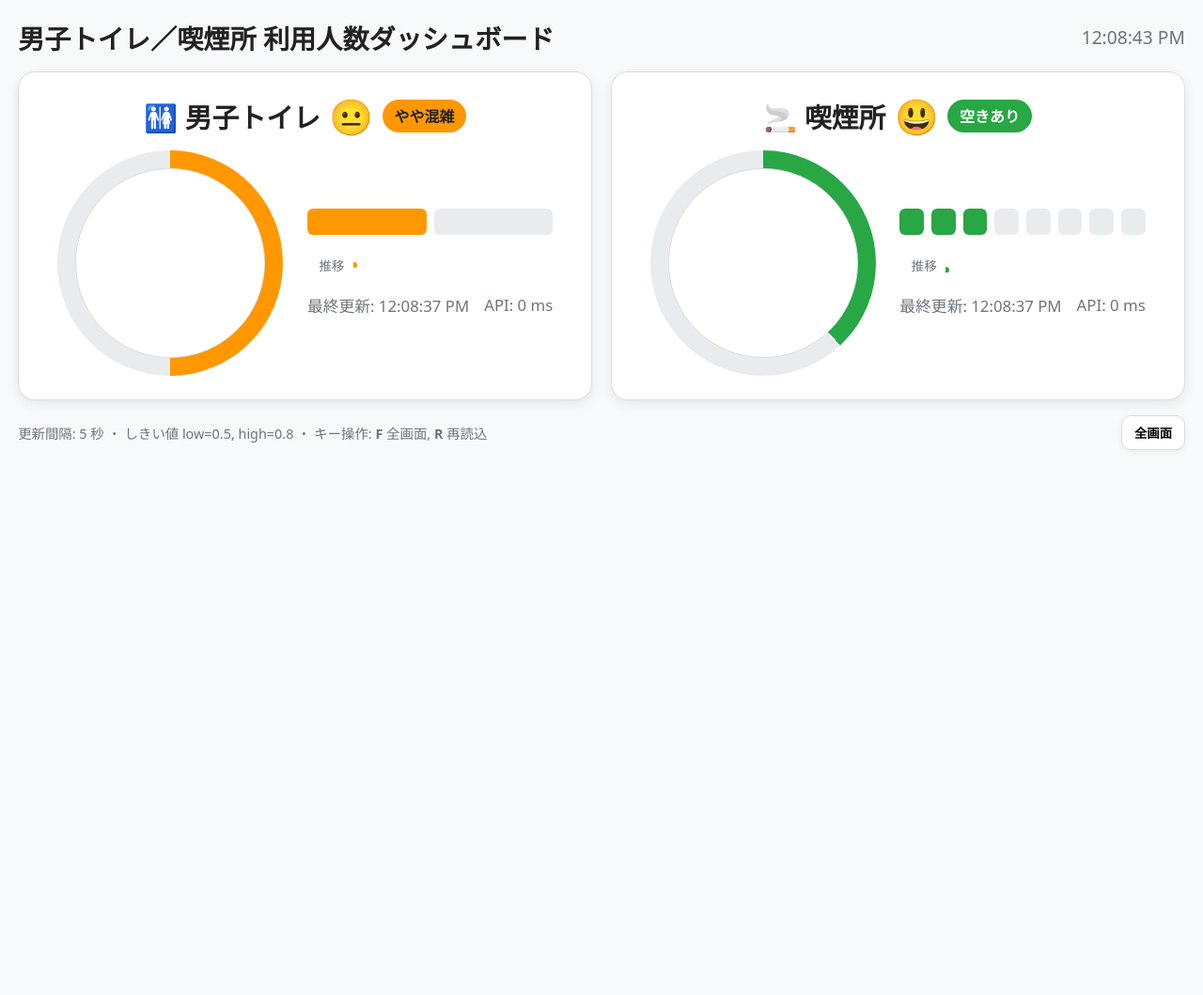
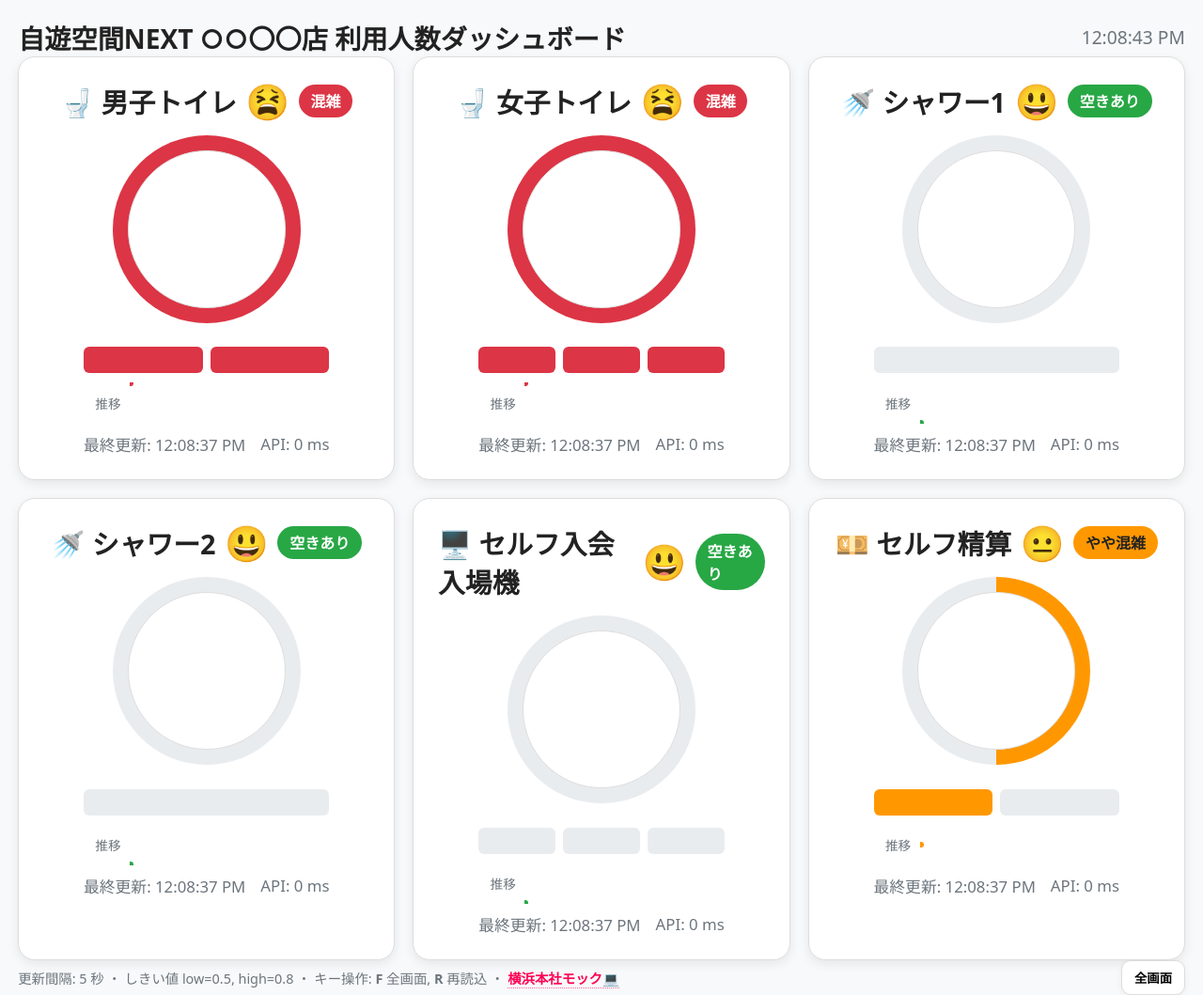
Before and after one commit to runsystem-hiro/patowa, a FastAPI app: page /dev in a window 1280 px wide. Shown: the whole page at 94% size. Before the commit the page ends 479 px from the top, so only its background shows below. Run offline with FastAPI, Linux system fonts and the light colour scheme.

Commit message:
Add store demo in /dev with 6 device displays

```diff
--- a/main.py
+++ b/main.py
@@ -15,7 +15,7 @@ if os.path.isdir("static"):
     app.mount("/static", StaticFiles(directory="static"), name="static")
 
 # ===== 設定 =====
-CAPACITY = {"toilet": 2, "smoking": 8}
+CAPACITY = {"toilet": 2, "smoking": 8, "toilet2": 3, "shower1": 1, "shower2": 1, "checkin": 3, "checkout": 2}
 UPDATE_INTERVAL_SEC = 5  # サーバの状態更新周期（全端末共通）
 
 # ===== 共有状態 =====
@@ -26,6 +26,26 @@ STATE = {
     },
     "smoking": {
         "capacity": CAPACITY["smoking"], "in_use": 0,
+        "updated_at": datetime.now(timezone.utc).isoformat(),
+    },
+    "toilet2": {
+        "capacity": CAPACITY["toilet2"], "in_use": 0,
+        "updated_at": datetime.now(timezone.utc).isoformat(),
+    },
+    "shower1": {
+        "capacity": CAPACITY["shower1"], "in_use": 0,
+        "updated_at": datetime.now(timezone.utc).isoformat(),
+    },
+    "shower2": {
+        "capacity": CAPACITY["shower2"], "in_use": 0,
+        "updated_at": datetime.now(timezone.utc).isoformat(),
+    },
+    "checkin": {
+        "capacity": CAPACITY["checkin"], "in_use": 0,
+        "updated_at": datetime.now(timezone.utc).isoformat(),
+    },
+    "checkout": {
+        "capacity": CAPACITY["checkout"], "in_use": 0,
         "updated_at": datetime.now(timezone.utc).isoformat(),
     },
 }
@@ -60,7 +80,7 @@ async def on_startup():
     asyncio.create_task(_update_loop())
 
 # ====== スキーマ ======
-Area = Literal["toilet", "smoking"]
+Area = Literal["toilet", "smoking", "toilet2", "shower1", "shower2", "checkin", "checkout"]
 
 class Status(BaseModel):
     area: Area = Field(..., description="エリア識別子")
@@ -100,6 +120,27 @@ def toilet_status():
 def smoking_status():
     return status_from_state("smoking")
 
+@app.get("/api/status/toilet2", response_model=Status)
+def toilet2_status():
+    return status_from_state("toilet2")
+
+@app.get("/api/status/shower1", response_model=Status)
+def shower1_status():
+    return status_from_state("shower1")
+
+@app.get("/api/status/shower2", response_model=Status)
+def shower2_status():
+    return status_from_state("shower2")
+
+@app.get("/api/status/checkin", response_model=Status)
+def checkin_status():
+    return status_from_state("checkin")
+
+
+@app.get("/api/status/checkout", response_model=Status)
+def checkout_status():
+    return status_from_state("checkout")
+
 # 簡易ヘルスチェック
 @app.get("/healthz", response_model=Health)
 def health():
--- a/templates/dev.html
+++ b/templates/dev.html
@@ -9,27 +9,69 @@
   --bg:#f8f9fa; --fg:#222; --muted:#6c757d; --card:#fff; --line:#ddd;
   --ok:#28a745; --mid:#ff9800; --bad:#dc3545; --idle:#e9ecef;
 }
+
 html,body{height:100%}
+
+/* === 全体 === */
 body{
-      margin:0; background:var(--bg); color:var(--fg);
+  margin: 0 auto;
+  max-width: 1920px; /* FHD想定の最大幅 */
+  background: var(--bg);
+  color: var(--fg);
   font-family: system-ui, -apple-system, "Segoe UI", Roboto, "Noto Sans JP", sans-serif;
-      padding:1.2rem; display:flex; flex-direction:column; gap:1rem;
+  padding: 1.2rem;
 }
+
 header,footer{display:flex; align-items:center; justify-content:space-between}
 h1{margin:0; font-size:clamp(1.4rem, 2.2vw, 2rem); font-weight:700}
 .clock{color:var(--muted); font-size:clamp(1rem,1.8vw,1.2rem)}
 
-    .grid{display:grid; gap:1.2rem; grid-template-columns:repeat(auto-fit,minmax(280px,1fr))}
-    .panel{background:var(--card); border:1px solid var(--line); border-radius:18px; padding:1.6rem; box-shadow:0 4px 12px rgba(0,0,0,.08)}
-    .title{display:flex; align-items:center; justify-content:center; gap:.6rem; font-size:clamp(1.2rem,2.4vw,1.8rem); font-weight:700; margin-bottom:1rem}
+/* === グリッド配置 === */
+.grid{
+  display:grid;
+  gap:1.2rem;
+  grid-template-columns:repeat(auto-fit, minmax(240px, 1fr));
+  justify-content:center;   /* 横長時に中央寄せ */
+  align-content:start;
+}
+
+/* 横長モニタ（HD以上）では3列×2行固定にして見切れ防止 */
+@media (min-width: 1280px){
+  .grid{ grid-template-columns:repeat(3, minmax(240px, 1fr)); }
+}
+
+/* 縦置きモニタは3列表示 */
+@media (orientation: portrait) and (min-width: 900px){
+  .grid{ grid-template-columns: repeat(3, minmax(240px, 1fr)); }
+}
+
+/* === カード・内容 === */
+.panel{
+  background:var(--card);
+  border:1px solid var(--line);
+  border-radius:18px;
+  padding:1.6rem;
+  box-shadow:0 4px 12px rgba(0,0,0,.08);
+}
+.title{
+  display:flex; align-items:center; justify-content:center;
+  gap:.6rem; font-size:clamp(1.2rem,2.4vw,1.8rem); font-weight:700; margin-bottom:1rem;
+}
 .badge{padding:.35rem .8rem; border-radius:999px; font-weight:700; font-size:clamp(.9rem,1.6vw,1rem)}
 .badge.ok{background:var(--ok); color:#fff}
 .badge.mid{background:var(--mid); color:#222}
 .badge.bad{background:var(--bad); color:#fff}
 
+/* === ゲージ・使用率 === */
 .wrap{display:flex; gap:1.6rem; align-items:center; justify-content:center; flex-wrap:wrap}
-    .gauge{width:clamp(140px,32vw,240px); height:clamp(140px,32vw,240px); border-radius:50%;
-      display:grid; place-items:center; background: conic-gradient(var(--gauge-color) calc(var(--pct) * 1%), #e9ecef 0); position:relative;}
+.gauge{
+  width:clamp(120px,18vw,200px);
+  height:clamp(120px,18vw,200px);
+  border-radius:50%;
+  display:grid; place-items:center;
+  background:conic-gradient(var(--gauge-color) calc(var(--pct) * 1%), #e9ecef 0);
+  position:relative;
+}
 .gauge::after{content:""; position:absolute; inset:8%; background:#fff; border-radius:50%; border:1px solid var(--line)}
 .gauge-content{position:absolute; text-align:center}
 .big{font-size:clamp(2.4rem,6vw,5rem); font-weight:800; line-height:1}
@@ -45,29 +87,51 @@
 .danger.show{display:block}
 .fs-btn{border:1px solid var(--line); background:#fff; padding:.5rem .8rem; border-radius:10px; cursor:pointer; box-shadow:0 2px 6px rgba(0,0,0,.06); font-weight:600}
 
-    /* スパークライン */
+/* === スパークライン === */
 .sparkbox{margin-top:.6rem; display:flex; align-items:center; gap:.6rem; justify-content:center}
 .sparklabel{font-size:.85rem; color:var(--muted)}
 .emoji{font-size:1.3em; line-height:1}
 
-    @media (max-width: 720px){ .wrap{flex-direction: column; align-items: stretch; gap:1rem} .panel{padding:1.2rem} }
+.dev-link {
+  font-weight: 600;
+  color: #FF0051; /* メインカラー */
+  text-decoration: none;
+  border-bottom: 1px dotted rgba(255, 0, 81, 0.6);
+  transition: color 0.2s, border-color 0.2s;
+}
+
+.dev-link:hover {
+  color: #ff4d7f; /* 明るめの赤ピンク */
+  border-bottom-color: #ff4d7f;
+}
+
+/* スマホ向け微調整 */
+@media (max-width: 720px){
+  .grid{ grid-template-columns: 1fr; }
+  .wrap{flex-direction: column; align-items: stretch; gap:1rem}
+  .panel{padding:1.2rem}
+}
   </style>
 </head>
 <body>
   <header>
-    <h1>男子トイレ／喫煙所 利用人数ダッシュボード</h1>
+    <h1>自遊空間NEXT ○○〇〇店 利用人数ダッシュボード</h1>
     <div class="clock" id="clock">--:--</div>
   </header>
 
   <div class="grid" role="list">
     <section class="panel" id="toilet" role="listitem" aria-label="男子トイレ"></section>
-    <section class="panel" id="smoking" role="listitem" aria-label="喫煙所"></section>
+    <section class="panel" id="toilet2" role="listitem" aria-label="女子トイレ"></section>
+    <section class="panel" id="shower1" role="listitem" aria-label="シャワー1"></section>
+    <section class="panel" id="shower2" role="listitem" aria-label="シャワー2"></section>
+    <section class="panel" id="checkin" role="listitem" aria-label="セルフ入会入場機"></section>
+    <section class="panel" id="checkout" role="listitem" aria-label="セルフ精算機"></section>
   </div>
 
   <footer>
     <div class="hint">
       更新間隔: <span id="intervalView"></span> 秒 ・ しきい値 low=<span id="lowView"></span>, high=<span id="highView"></span>
-      ・ キー操作: <b>F</b> 全画面, <b>R</b> 再読込
+      ・ キー操作: <b>F</b> 全画面, <b>R</b> 再読込 ・ <a href="/" class="dev-link">横浜本社モック💻</a>
     </div>
     <button class="fs-btn" id="fsBtn" type="button" aria-label="フルスクリーン切替">全画面</button>
   </footer>
@@ -84,7 +148,7 @@
 
     // 履歴保持（直近 n 点）
     const HISTORY_POINTS = 30;
-    const history = { toilet: [], smoking: [] };
+    const history = { toilet: [], toilet2: [] , shower1: [] , shower2: [] , checkin: [] , checkout: [] };
 
     // ===== util =====
     const $ = (id) => document.getElementById(id);
@@ -94,22 +158,39 @@
     function emojiByLevel(lv){ return lv==="bad" ? "😫" : lv==="mid" ? "😐" : "😃"; }
 
     // スパークラインSVGを生成（values: 数値配列, max: スケール上限）
-    function sparkline(values, max, width=180, height=40, stroke="#6c757d"){
+    function sparkline(values, max, width=180, height=40){
       if (!values.length || max <= 0) return `<svg width="${width}" height="${height}"></svg>`;
       const n = values.length;
       const step = (width-2) / Math.max(1, n-1);
       const pad = 1;
+
+      // X座標とY座標を計算
+      const xs = Array.from({length:n}, (_,i)=> pad + i*step);
       const ys = values.map(v => height - pad - (Math.max(0, Math.min(max, v)) / max) * (height-2*pad));
-      const xs = Array.from({length:n}, (_,i)=> pad + i*step);
-      let d = `M ${xs[0].toFixed(1)} ${ys[0].toFixed(1)}`;
-      for (let i=1;i<n;i++){ d += ` L ${xs[i].toFixed(1)} ${ys[i].toFixed(1)}`; }
-      const last = values[n-1];
-      return `
-        <svg width="${width}" height="${height}" viewBox="0 0 ${width} ${height}" aria-hidden="true">
-          <polyline fill="none" stroke="${stroke}" stroke-width="2" points="${xs.map((x,i)=>`${x},${ys[i]}`).join(' ')}" />
-          <circle cx="${xs[n-1]}" cy="${ys[n-1]}" r="3" fill="${stroke}" />
-        </svg>
-      `;
+
+      // 使用率ごとに色を決定
+      function levelColor(v, cap){
+        const ratio = v/cap;
+        if (ratio >= HIGH) return "#dc3545";   // red
+        if (ratio >= LOW)  return "#ff9800";   // orange
+        return "#28a745";                      // green
+      }
+
+      // 線分を色分けして描画
+      let lines = "";
+      for (let i=0;i<n-1;i++){
+        const color = levelColor(values[i], max);
+        lines += `<line x1="${xs[i]}" y1="${ys[i]}" x2="${xs[i+1]}" y2="${ys[i+1]}"
+                    stroke="${color}" stroke-width="2" />`;
+      }
+
+      // 最後の点を目立たせる丸
+      const lastColor = levelColor(values[n-1], max);
+      const last = `<circle cx="${xs[n-1]}" cy="${ys[n-1]}" r="3" fill="${lastColor}" />`;
+
+      return `<svg width="${width}" height="${height}" viewBox="0 0 ${width} ${height}">
+                ${lines} ${last}
+              </svg>`;
     }
 
     // fetchにタイムアウトを付与
@@ -191,8 +272,12 @@
     function start(){ if(timer) return; tick(); timer = setInterval(tick, INTERVAL*1000); }
     function stop(){ if(!timer) return; clearInterval(timer); timer = null; }
     function tick(){
-      updatePanel("/api/status/toilet", $("toilet"), "toilet", "男子トイレ", "🚻");
-      updatePanel("/api/status/smoking", $("smoking"), "smoking", "喫煙所", "🚬");
+      updatePanel("/api/status/toilet", $("toilet"), "toilet", "男子トイレ", "🚽");
+      updatePanel("/api/status/toilet2", $("toilet2"), "toilet2", "女子トイレ", "🚽");
+      updatePanel("/api/status/shower1", $("shower1"), "shower1", "シャワー1", "🚿");
+      updatePanel("/api/status/shower2", $("shower2"), "shower2", "シャワー2", "🚿");
+      updatePanel("/api/status/checkin", $("checkin"), "checkin", "セルフ入会入場機", "🖥️");
+      updatePanel("/api/status/checkout", $("checkout"), "checkout", "セルフ精算", "💴");
     }
     document.addEventListener("visibilitychange", ()=> document.hidden ? stop() : start());
     start();
```
Also changed, not shown: templates/index.html (+391 -92 lines). Lines whose indentation alone changed are shown as unchanged.
